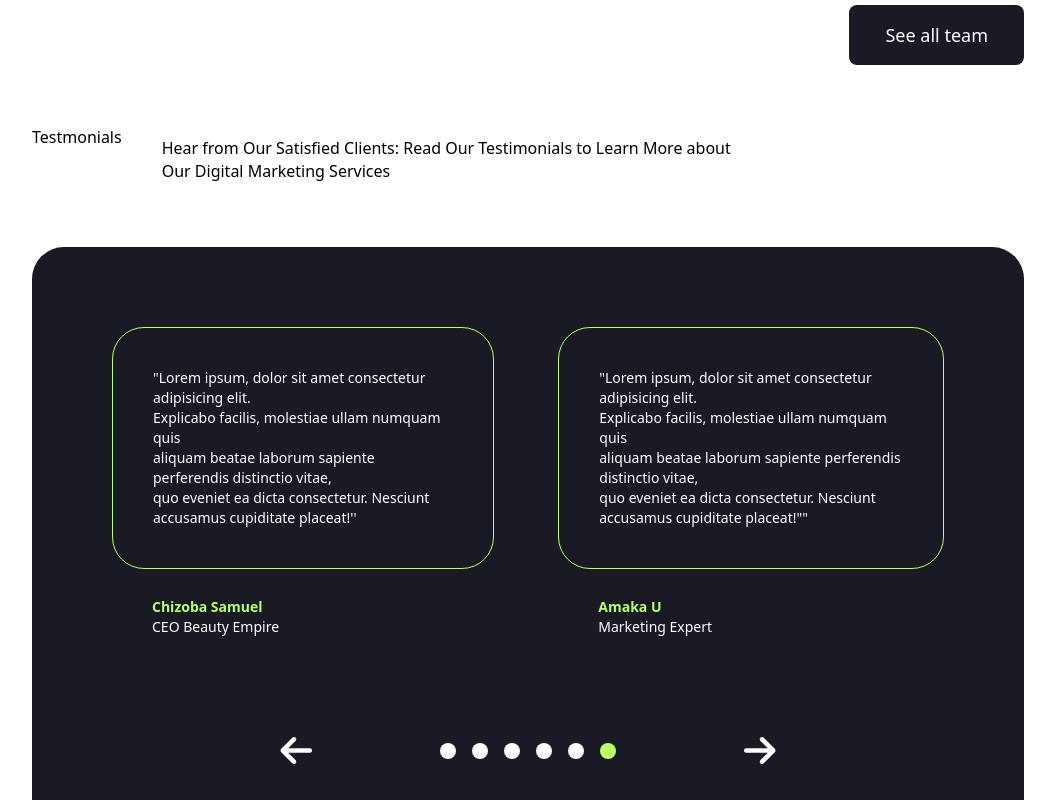
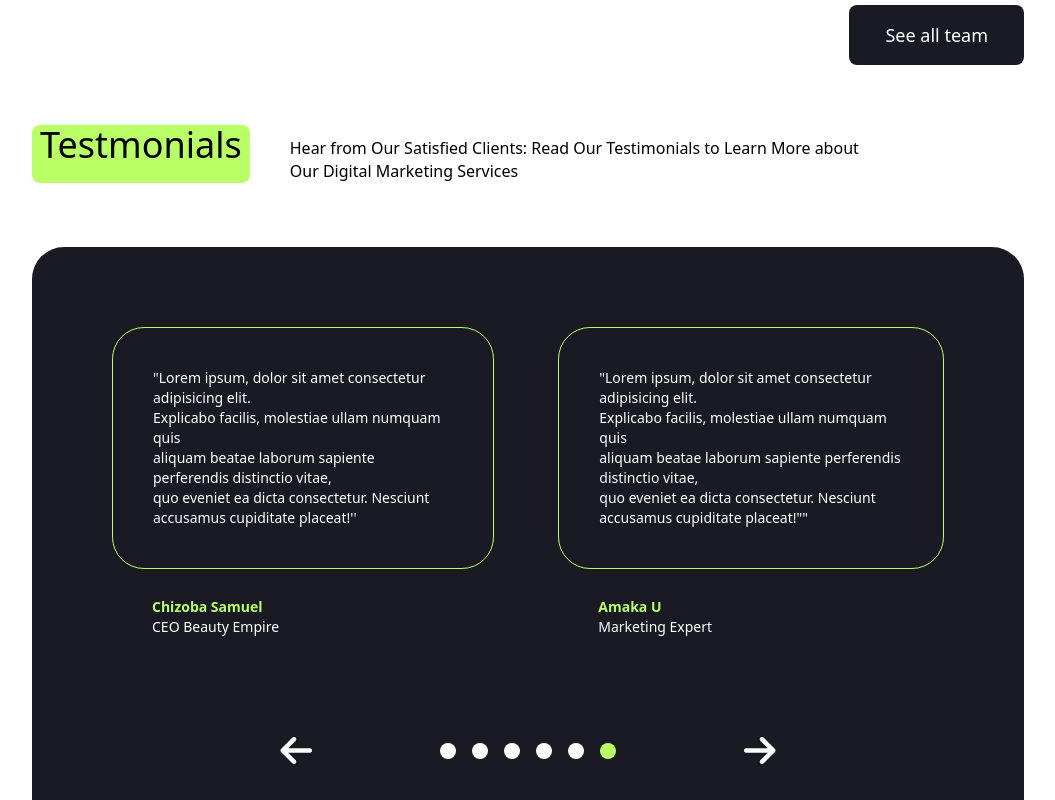
Before and after one commit to ChyyamakaU/Positivus-website-clone, a website: page index.html in a window 1280 px wide. Shown: the part 5760-6560 px from the top of the page, without its empty margins (112-1167 px from the left). Drawn offline with Linux system fonts and the light colour scheme.

```diff
--- a/index.html
+++ b/index.html
@@ -512,7 +512,7 @@
 
             <div class="flex flex-col md:flex-row md:gap-10 md:mt-40 mx-6 md:mx-36">
 
-                <h2 class=" class="bg-[#B9FF66] text-2xl md:text-4xl font-normal rounded-lg w-fit px-2">Testmonials</h2>
+                <h2 class="bg-[#B9FF66] text-2xl md:text-4xl font-normal rounded-lg w-fit px-2">Testmonials</h2>
                 <p class=" mt-3 text-sm md:text-[16px]">Hear from Our Satisfied Clients: Read Our Testimonials to Learn
                 More about <br> Our Digital Marketing
                 Services
```
